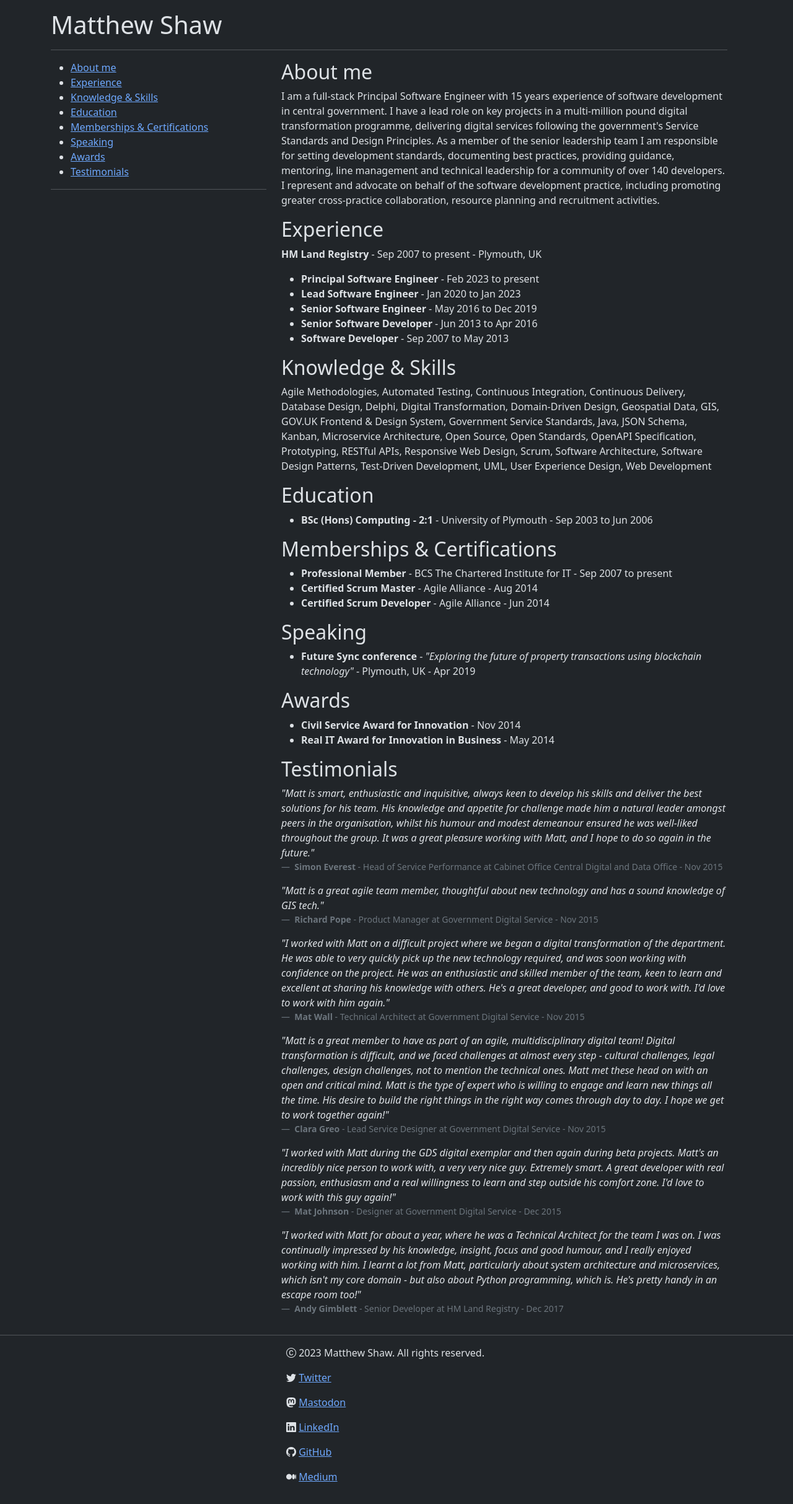
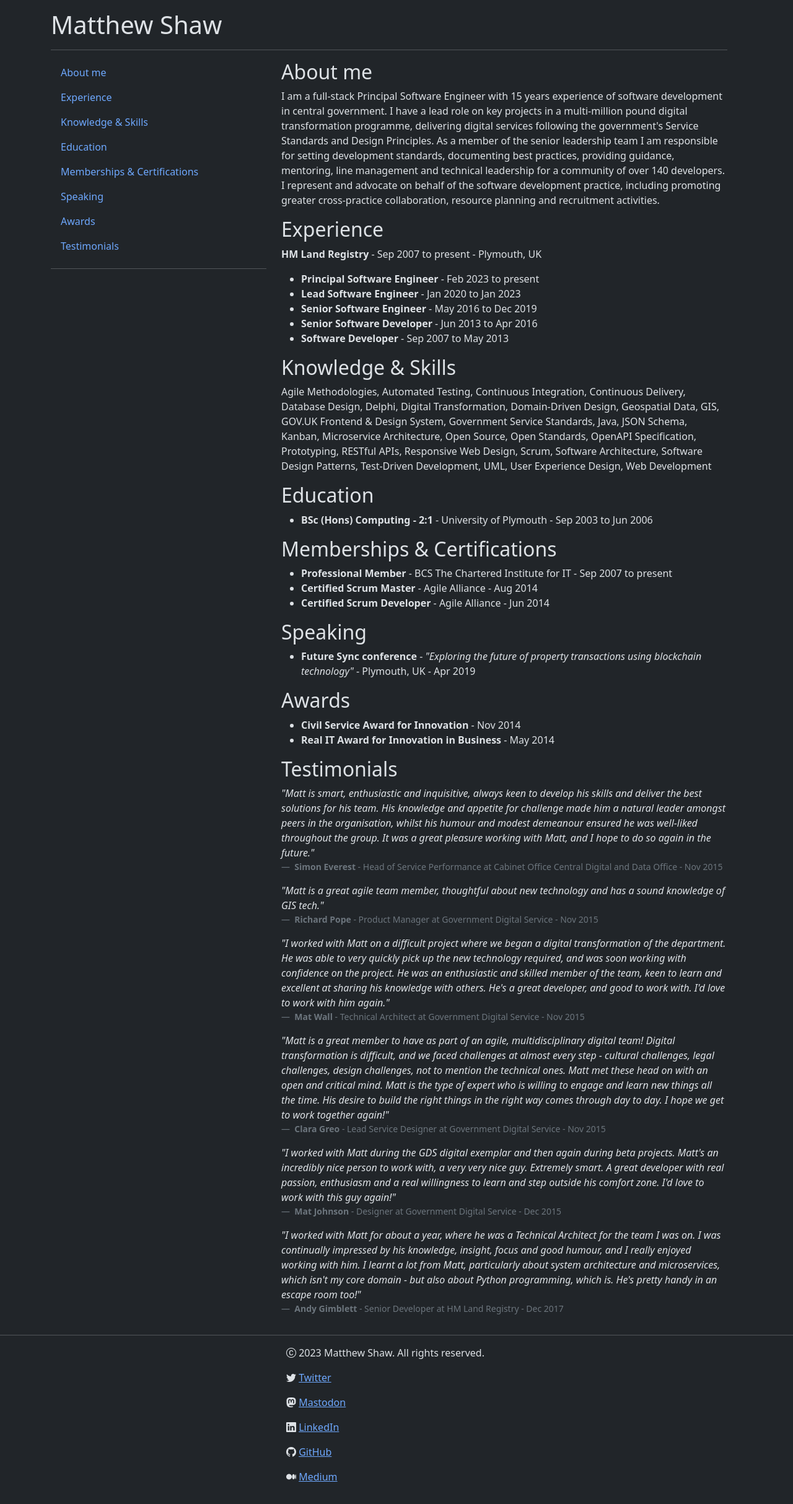
Before and after one commit to matthew-shaw/matthew-shaw.github.io, a Jekyll site: the page built from index.html, in a window 1280 px wide. Shown: the whole page at 62% size. Built offline with Jekyll 4.4.1, drawn with Linux system fonts in a browser that asks for light colours.

Commit message:
improved nav

```diff
--- a/index.html
+++ b/index.html
@@ -10,16 +10,16 @@ permalink: /
 </div>
 <div class="row">
     <div class="col-md-4">
-        <ul>
-            <li><a href="#about">About me</a></li>
-            <li><a href="#experience">Experience</a></li>
-            <li><a href="#knowledge-skills">Knowledge & Skills</a></li>
-            <li><a href="#education">Education</a></li>
-            <li><a href="#memberships-certifications">Memberships & Certifications</a></li>
-            <li><a href="#speaking">Speaking</a></li>
-            <li><a href="#awards">Awards</a></li>
-            <li><a href="#testimonials">Testimonials</a></li>
-        </ul>
+        <nav class="nav flex-column">
+            <a class="nav-link" href="#about">About me</a>
+            <a class="nav-link" href="#experience">Experience</a>
+            <a class="nav-link" href="#knowledge-skills">Knowledge & Skills</a>
+            <a class="nav-link" href="#education">Education</a>
+            <a class="nav-link" href="#memberships-certifications">Memberships & Certifications</a>
+            <a class="nav-link" href="#speaking">Speaking</a>
+            <a class="nav-link" href="#awards">Awards</a>
+            <a class="nav-link" href="#testimonials">Testimonials</a>
+        </nav>
         <hr>
     </div>
     <div class="col-md-8">
```
